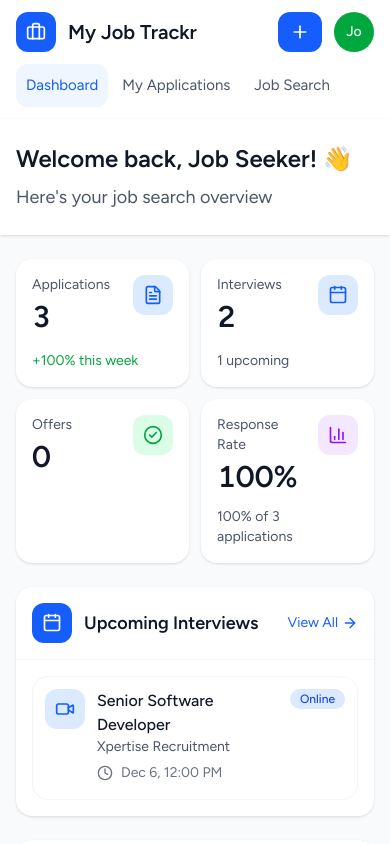
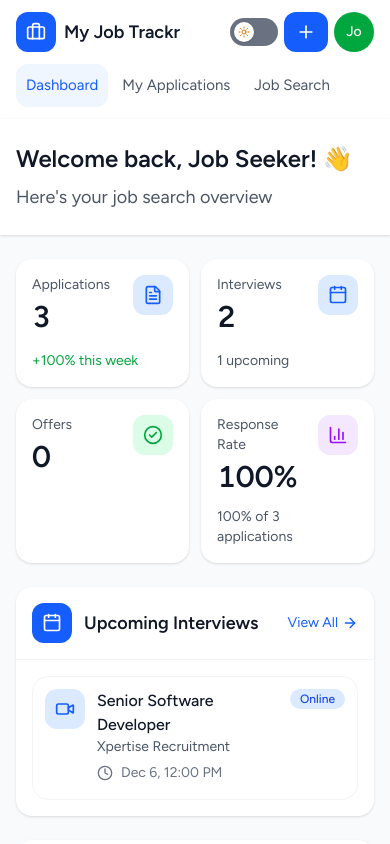
Before and after one commit to sphynx-00/job-application-tracker, a React (Vite) app: page / in a window 390 px wide. Shown: the top 844 px of the page. Built offline with nearby package versions, Linux system fonts and the light colour scheme.

Commit message:
feat(layout): add dark mode switch to header

```diff
--- a/src/App.jsx
+++ b/src/App.jsx
@@ -3,8 +3,10 @@ import TopNav from "./components/layout/TopNav";
 import AddJobForm from "./features/applications/AddJobForm";
 import DashboardPage from "./pages/DashboardPage";
 import { sampleApplications, sampleInterviews } from "./data/sampleData";
+import useTheme from "./hooks/useTheme";
 
 export default function App() {
+  const { theme, toggleTheme } = useTheme();
   const [active, setActive] = useState("dashboard");
   const [applications, setApplications] = useState(sampleApplications);
   const [interviews] = useState(sampleInterviews);
@@ -25,22 +27,29 @@ export default function App() {
   }, [notice]);
 
   return (
-    <div className="min-h-screen bg-gray-50 text-gray-900">
+    <div className="min-h-screen bg-gray-50 text-gray-900 dark:bg-gray-950 dark:text-gray-100">
       <TopNav
         active={active}
         onNavigate={setActive}
         onAddJob={() => setShowForm((open) => !open)}
         addOpen={showForm}
+        theme={theme}
+        onToggleTheme={toggleTheme}
       />
 
-      {showForm && <AddJobForm onSave={handleSaveJob} onCancel={() => setShowForm(false)} />}
+      {showForm && (
+        <AddJobForm
+          onSave={handleSaveJob}
+          onCancel={() => setShowForm(false)}
+        />
+      )}
 
       <DashboardPage applications={applications} interviews={interviews} />
 
       {notice && (
         <div
           role="status"
-          className="fixed bottom-4 left-1/2 w-[calc(100%-2rem)] max-w-sm -translate-x-1/2 rounded-xl bg-gray-900 px-4 py-3 text-center text-sm text-white shadow-lg"
+          className="fixed bottom-4 left-1/2 w-[calc(100%-2rem)] max-w-sm -translate-x-1/2 rounded-xl bg-gray-900 px-4 py-3 text-center text-sm text-white shadow-lg dark:bg-gray-100 dark:text-gray-900"
         >
           {notice}
         </div>
--- a/src/components/layout/TopNav.jsx
+++ b/src/components/layout/TopNav.jsx
@@ -1,23 +1,36 @@
 import { Briefcase, ClipboardList, House, Plus, Search } from "lucide-react";
 import Avatar from "../ui/Avatar";
 import Button from "../ui/Button";
+import ThemeToggle from "../ui/ThemeToggle";
 
 const tabs = [
-  { id: "dashboard",    label: "Dashboard",       icon: House,         href: "#dashboard" },
-  { id: "applications", label: "My Applications", icon: ClipboardList, href: "#applications" },
-  { id: "search",       label: "Job Search",      icon: Search,        href: "#search" },
+  { id: "dashboard", label: "Dashboard", icon: House, href: "#dashboard" },
+  {
+    id: "applications",
+    label: "My Applications",
+    icon: ClipboardList,
+    href: "#applications",
+  },
+  { id: "search", label: "Job Search", icon: Search, href: "#search" },
 ];
 
-export default function TopNav({ active, onNavigate, onAddJob, addOpen = false }) {
+export default function TopNav({
+  active,
+  onNavigate,
+  onAddJob,
+  addOpen = false,
+  theme,
+  onToggleTheme,
+}) {
   return (
-    <header className="bg-white shadow-sm">
-      <div className="mx-auto flex max-w-7xl flex-wrap items-center justify-between gap-x-4 gap-y-3 px-4 py-3 lg:px-6">
+    <header className="bg-white shadow-sm dark:bg-gray-900 dark:shadow-none dark:border-b dark:border-gray-800">
+      <div className="mx-auto flex max-w-7xl flex-wrap items-center justify-between gap-x-2 gap-y-3 px-4 py-3 sm:gap-x-4 lg:px-6">
         {/* BOX 1: logo */}
-        <a href="#dashboard" className="flex items-center gap-3">
+        <a href="#dashboard" className="flex items-center gap-2 sm:gap-3">
           <span className="grid size-10 place-items-center rounded-xl bg-blue-600 text-white lg:size-12 lg:rounded-2xl">
             <Briefcase className="size-5 lg:size-6" aria-hidden="true" />
           </span>
-          <span className="text-xl font-semibold lg:text-2xl">
+          <span className="text-lg font-semibold sm:text-xl lg:text-2xl">
             My Job Trackr
           </span>
         </a>
@@ -31,12 +44,12 @@ export default function TopNav({ active, onNavigate, onAddJob, addOpen = false }
             <a
               key={id}
               href={href}
-              onClick={() => onNavigate(id)}
+              onClick={() => onNavigate?.(id)}
               aria-current={id === active ? "page" : undefined}
               className={`inline-flex items-center gap-2 whitespace-nowrap rounded-xl px-2.5 py-2.5 text-[15px] sm:px-4 sm:text-base lg:text-lg ${
                 id === active
-                  ? "bg-blue-50 text-blue-600"
-                  : "text-gray-600 hover:bg-gray-50"
+                  ? "bg-blue-50 text-blue-600 dark:bg-blue-500/15 dark:text-blue-400"
+                  : "text-gray-600 hover:bg-gray-50 dark:text-gray-400 dark:hover:bg-gray-800"
               }`}
             >
               <Icon className="hidden size-5 sm:block" aria-hidden="true" />
@@ -46,8 +59,14 @@ export default function TopNav({ active, onNavigate, onAddJob, addOpen = false }
         </nav>
 
         {/* BOX 3: actions. The button shows only a plus on phones */}
-        <div className="flex items-center gap-3 lg:gap-4">
-          <Button onClick={onAddJob} aria-label="Add job" aria-expanded={addOpen} aria-controls="add-job-form">
+        <div className="flex items-center gap-1.5 sm:gap-3 lg:gap-4">
+          <ThemeToggle theme={theme} onToggle={onToggleTheme} />
+          <Button
+            onClick={onAddJob}
+            aria-label="Add job"
+            aria-expanded={addOpen}
+            aria-controls="add-job-form"
+          >
             <Plus className="size-5" aria-hidden="true" />
             <span className="hidden sm:inline">Add Job</span>
           </Button>
--- /dev/null
+++ b/src/components/ui/ThemeToggle.jsx
@@ -0,0 +1,31 @@
+import { Moon, Sun } from "lucide-react";
+
+// A sliding switch. The knob sits on the left in light mode and slides right in dark mode.
+// role="switch" and aria-checked tell screen readers it is an on/off control.
+export default function ThemeToggle({ theme, onToggle }) {
+  const isDark = theme === "dark";
+
+  return (
+    <button
+      type="button"
+      role="switch"
+      aria-checked={isDark}
+      aria-label="Dark mode"
+      onClick={onToggle}
+      className="relative inline-flex h-7 w-12 shrink-0 items-center rounded-full bg-gray-500 transition-colors duration-300 ease-in-out focus-visible:outline-2 focus-visible:outline-offset-2 focus-visible:outline-blue-600 motion-reduce:transition-none dark:bg-blue-600"
+    >
+      {/* The knob. translate-x-1 = 4px from the left, translate-x-6 = slid across to the right. */}
+      <span
+        className={`grid size-5 place-items-center rounded-full bg-white shadow transition-transform duration-300 ease-in-out motion-reduce:transition-none ${
+          isDark ? "translate-x-6" : "translate-x-1"
+        }`}
+      >
+        {isDark ? (
+          <Moon className="size-3 text-blue-600" aria-hidden="true" />
+        ) : (
+          <Sun className="size-3 text-amber-600" aria-hidden="true" />
+        )}
+      </span>
+    </button>
+  );
+}
```
